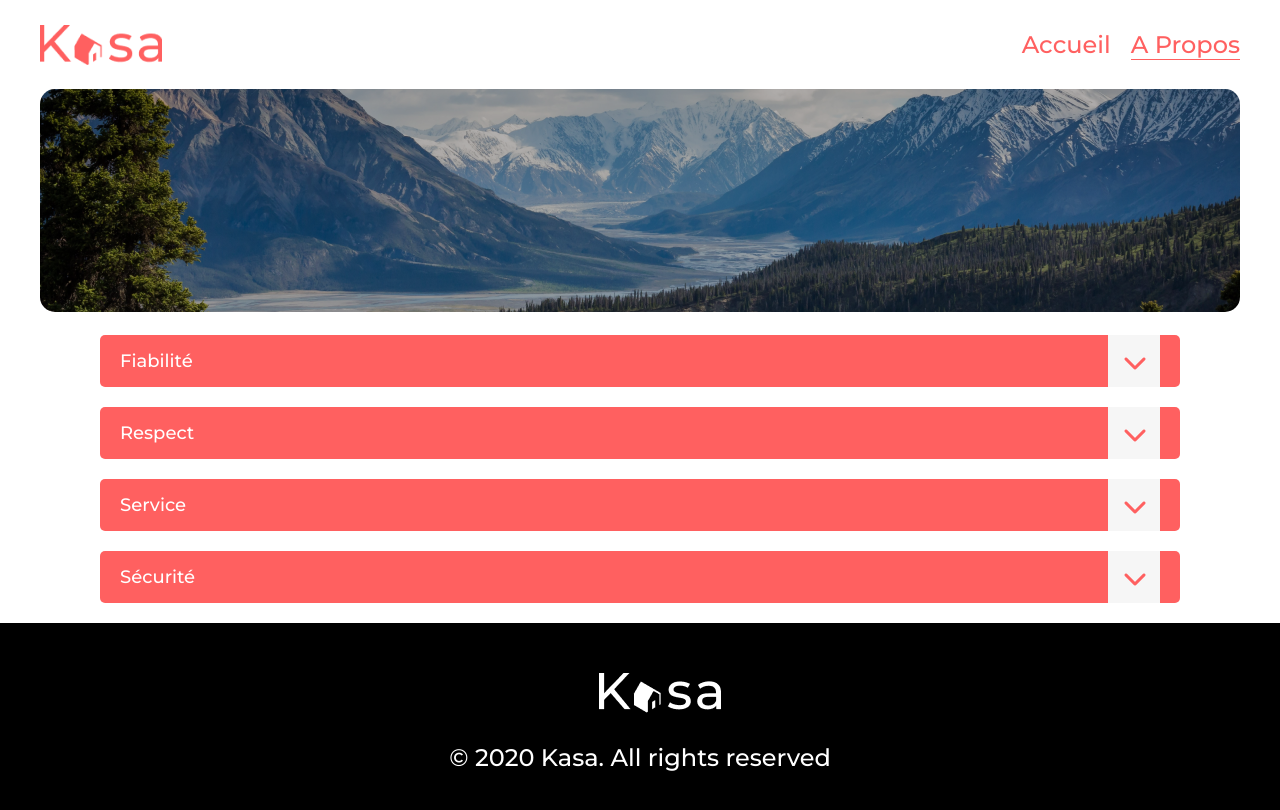
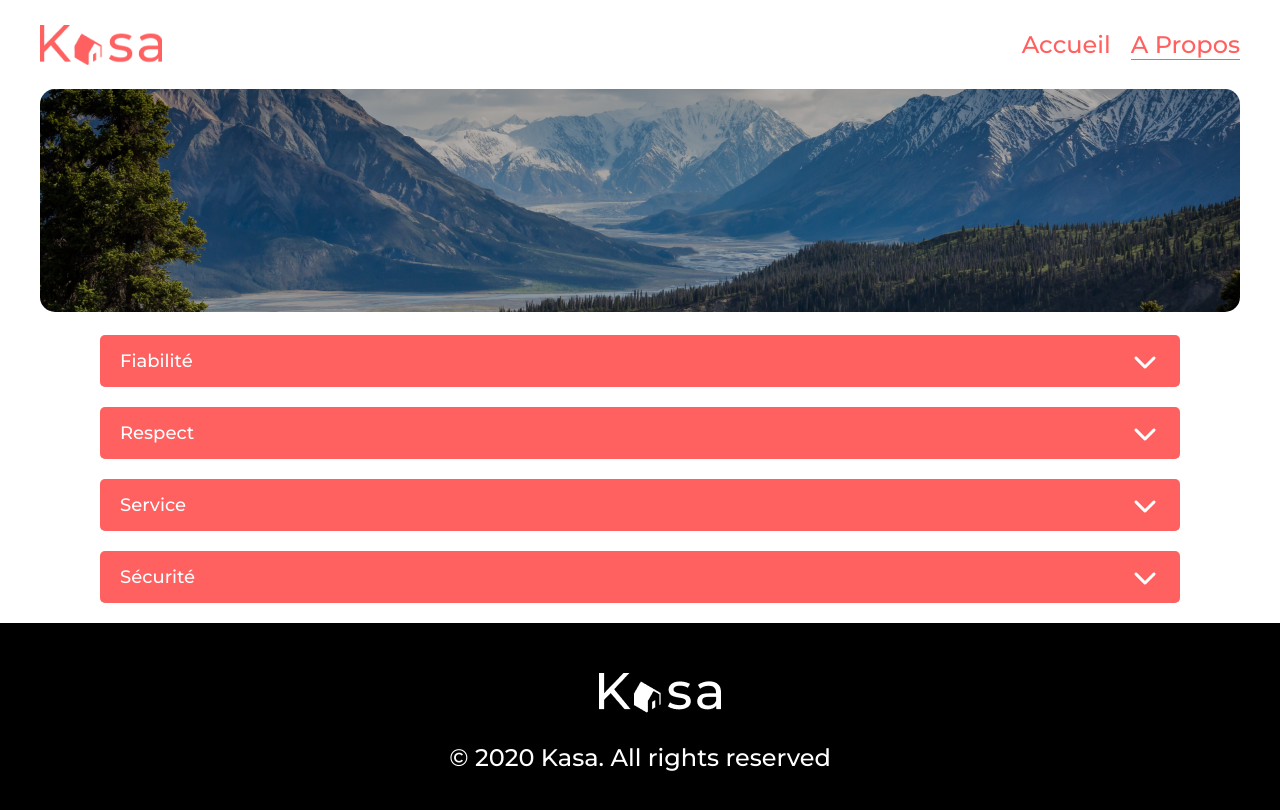
Before and after one commit to AurelieLescop/kasa, a React (Create React App) app: page /About in a window 1280 px wide. Shown: the top 810 px of the page. Built offline with nearby package versions, Linux system fonts and the light colour scheme.

Commit message:
essai animation collapse useref scrollheight

```diff
--- a/src/components/Collapse.js
+++ b/src/components/Collapse.js
@@ -1,5 +1,6 @@
 import React from "react";
 import { useState } from "react";
+import { useRef } from "react";
 
 function Collapse(props) {
   const [open, setOPen] = useState(false);
@@ -8,6 +9,10 @@ function Collapse(props) {
   const display = () => {
     setOPen(!open);
   };
+  // {open && <div className="collapse__menu__description">{props.children}</div>}
+
+  const contentRef = useRef();
+  if (contentRef.current) console.log(contentRef.current.scrollHeight);
 
   return (
     <article className="collapse">
@@ -21,7 +26,15 @@ function Collapse(props) {
           )}
         </p>
       </div>
-      {open && <div className="collapse__menu__description">{props.children}</div>}
+
+      <div className="content-parent"
+  ref={contentRef} style={open ? { height: contentRef.current.scrollHeight +
+  "px" } : { height: "0px" }}>
+<div className="content">{props.children}</div>
+</div>
+
+
+
     </article>
   );
 }
--- a/src/css/collapse.scss
+++ b/src/css/collapse.scss
@@ -22,15 +22,12 @@
       height: 30px;
 
       &__description {
-      transition: height 200ms;
+        // transition: height 200ms;
         border-radius: 5px;
         position: relative;
         top: -0.3rem;
         z-index: -1;
-      animation: slide-in 0.5s ease-in-out ;
-    //   animation: slide-out 0.5s ease-in-out;
-}
-
+        // animation: slide-in 0.5s ease-in-out;
         p {
           font-size: 12px;
           font-weight: 400;
@@ -38,8 +35,7 @@
           margin: 0;
           background-color: #f6f6f6;
           padding: 15px 10px;
-    //   animation: slide-out 0.5s ease-in-out;
-
+        //   animation: apparition 2s linear;
         }
 
         .equipment {
@@ -49,6 +45,7 @@
           margin: 0;
           background-color: #f6f6f6;
           padding: 15px 10px;
+        //   animation: apparition 2s linear;
         }
       }
 
@@ -66,19 +63,46 @@
         display: flex;
       }
     }
-
+  }
 
   .fa-chevron-up {
     font-size: 16px;
   }
 
-.chevron {
-  animation: rotation 0.5s ease-in;
+//   .chevron {
+//     animation: rotation 0.5s ease-in;
+//   }
+
+// .chevron__inverse {
+//     animation: reverserotation 0.5s ease-in;
+//   }
+
+//   essai
+.content {
+    border: 1px solid rgb(128, 123, 123);
+    padding: 0.5rem;
+    border-radius: 5px;
+
+    position: relative;
+    top: -0.3rem;
+    z-index: -1;
+
+    p{
+    color: black;
+    }
 }
 
-.chevron__inverse {
-    animation: reverserotation 0.5s ease-in;
+.content-parent {
+    height: 0px;
+    overflow: hidden;
+    transition: height ease 0.9s;
 }
+
+.content-show {
+    height: 200px;
+}
+//fin essai animation collapse
+
 
 @keyframes slide-in {
   from {
```
Lines whose indentation alone changed are shown as unchanged.
